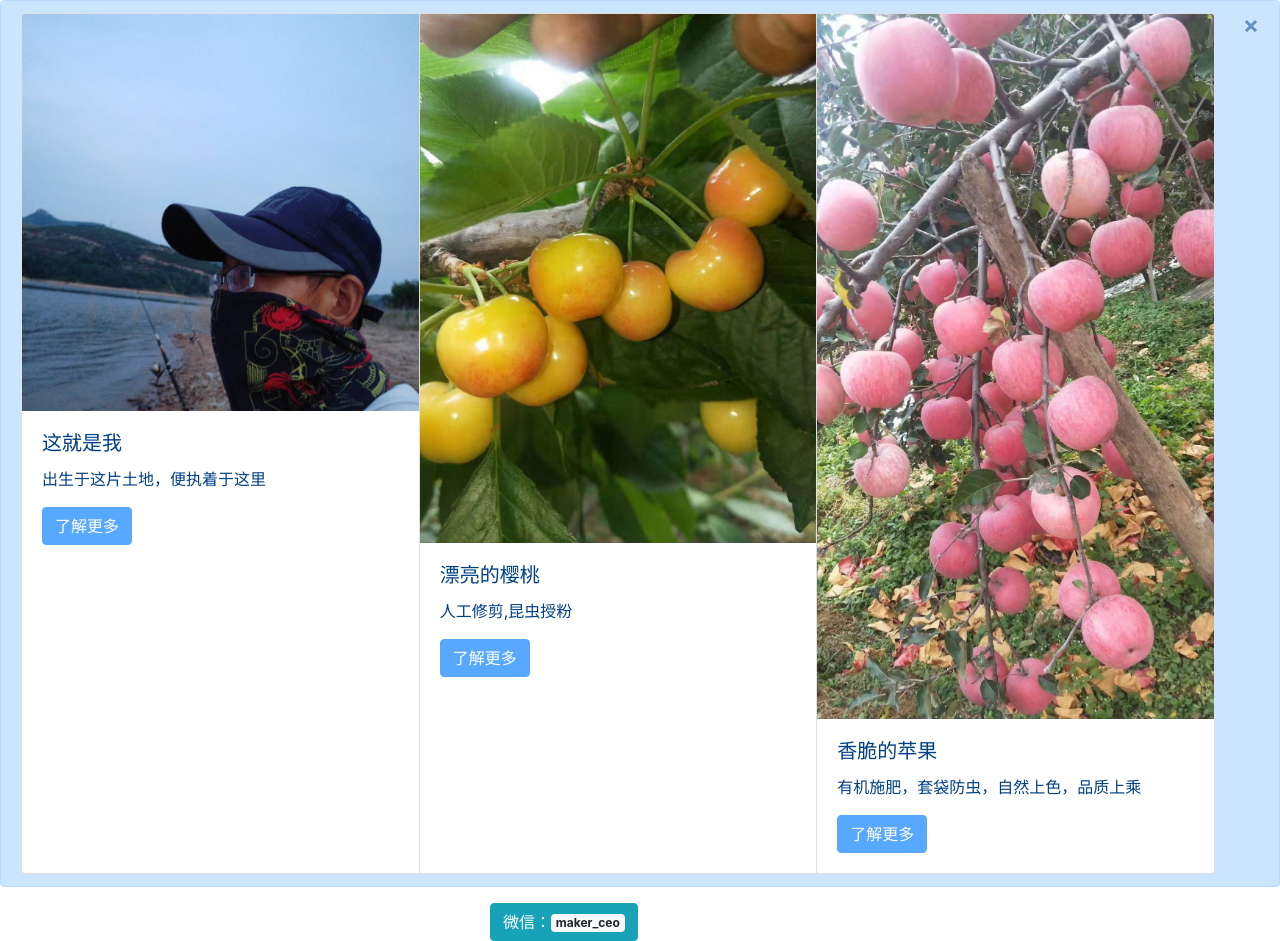
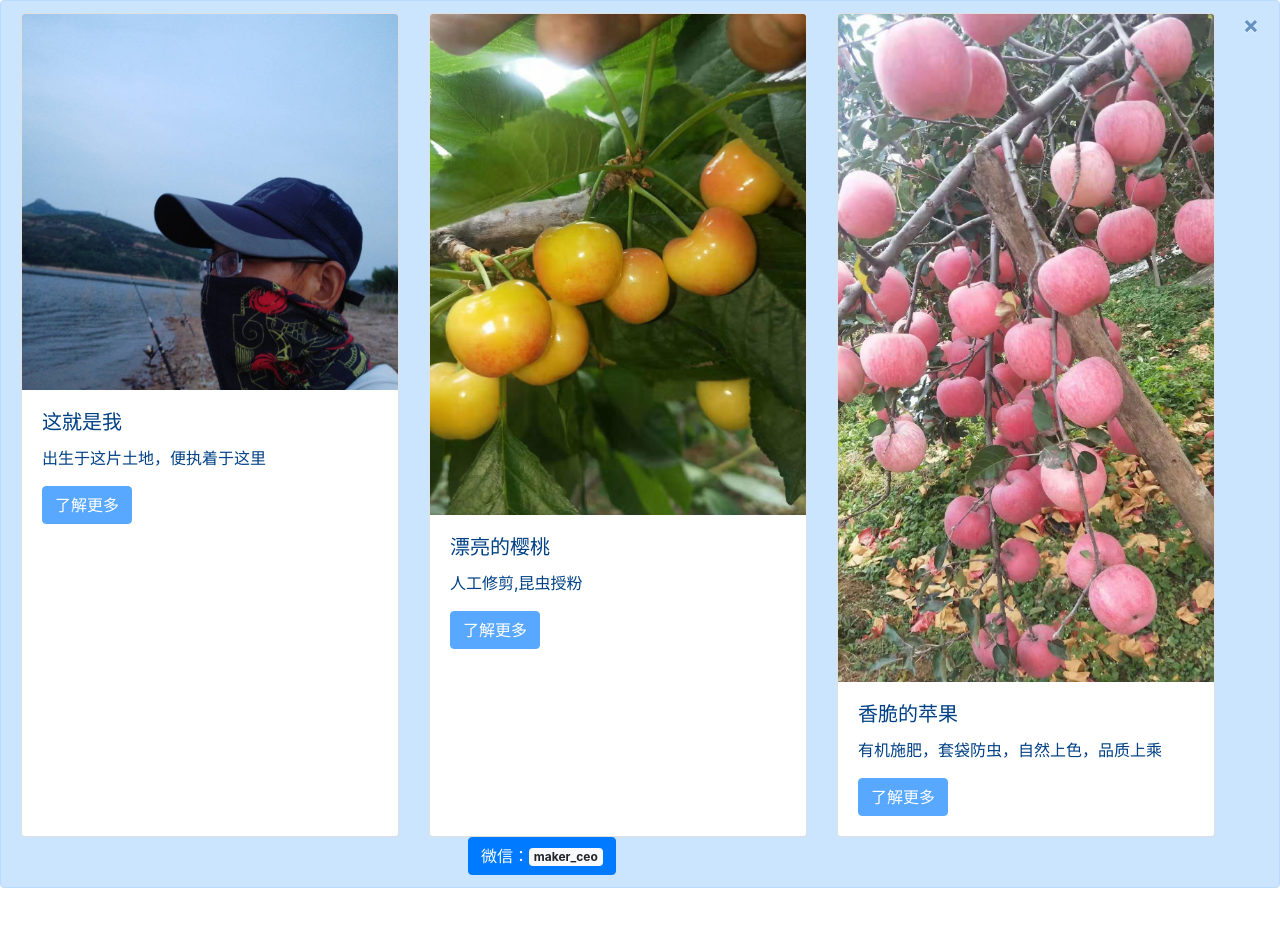
Before and after one commit to handoublestar/sulaoliu, a plain HTML site: page index.html in a window 1280 px wide. After the commit the page ends 904 px from the top, so only its background shows below. Drawn offline with Linux system fonts and the light colour scheme.

Commit message:
update layout of footer

```diff
--- a/index.html
+++ b/index.html
@@ -12,8 +12,8 @@
 		<button type="button" class="close" data-dismiss="alert" aria-lable="Close">
 			<span aria-hidden="true">×</span>
 		</button>
-		<div class="card-group">
-			<div class="card" >
+		<div class="card-deck">
+			<div class="card">
 				<img src="./pic/1.jpg" class="card-img-top" alt="...">
 				<div class="card-body">
 					<h5 class="card-title">这就是我</h5>
@@ -38,12 +38,12 @@
 				</div>
 			</div>
 		</div>
-	</div>
-	<div class="mx-auto" style="width: 300px;">
-	<button type="button" class="btn btn-info">
-		微信：<span class="badge badge-light">maker_ceo</span>
-		<span class="sr-only">marker_ceo</span>
-	</button>
+		<div class="mx-auto" style="width: 300px;">
+			<button type="button" class="btn btn-primary">
+				微信：<span class="badge badge-light">maker_ceo</span>
+				<span class="sr-only">marker_ceo</span>
+			</button>
+		</div>
 	</div>
 </body>
 </html>
```
